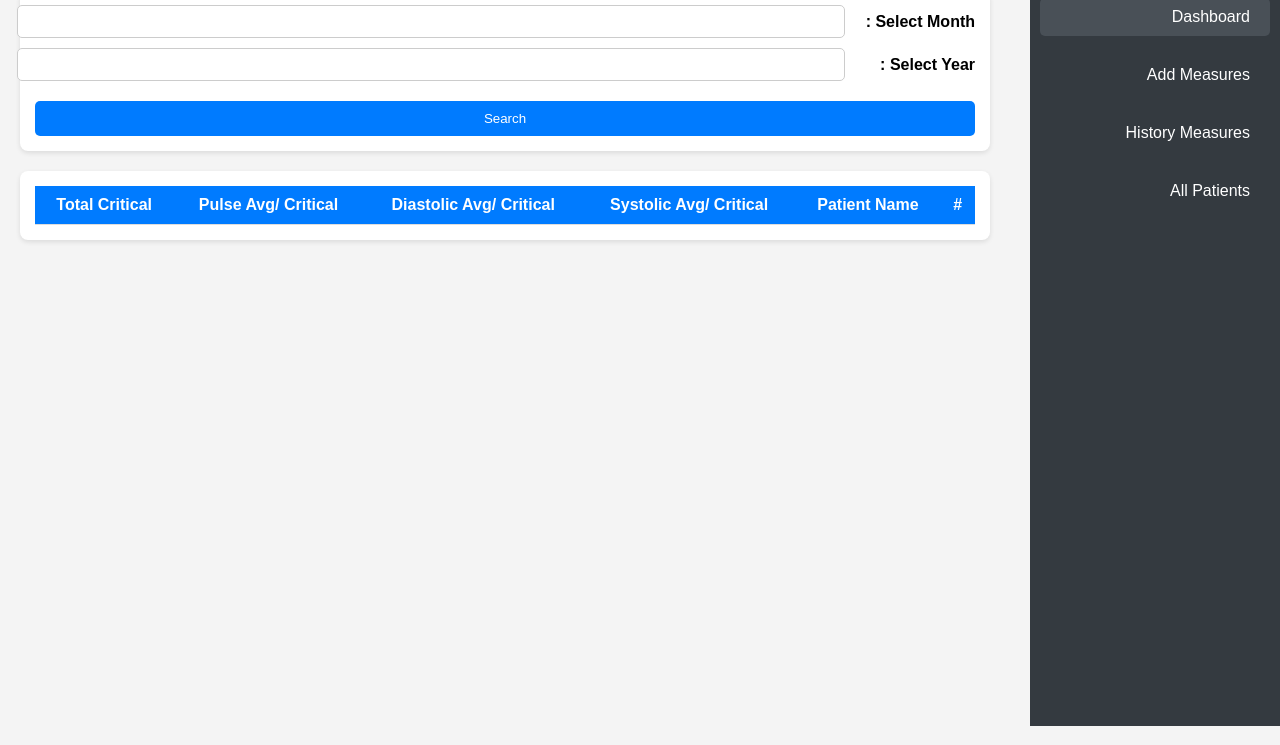
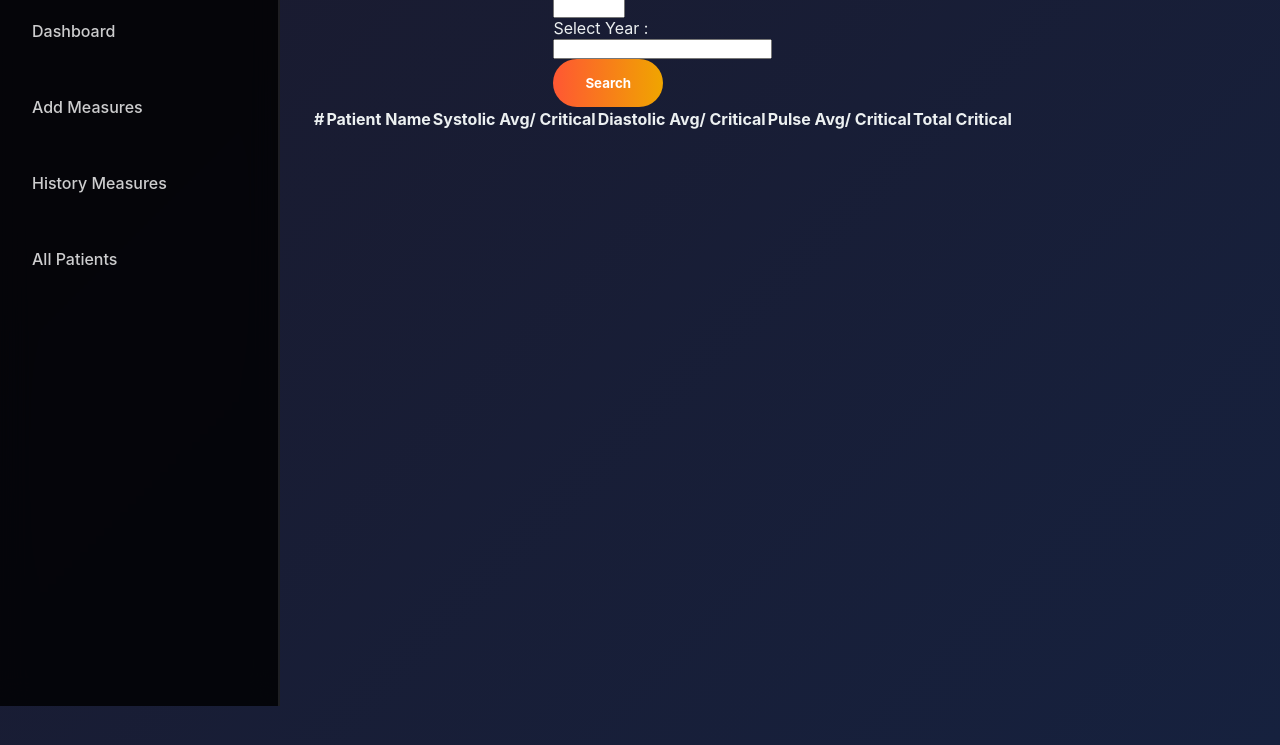
Before and after one commit to nornjuidat/Blood_monitoring.js, a website: page view/allUsers.html in a window 1280 px wide. Shown: the part 94-839 px from the top of the page. Before the commit the page ends 800 px from the top, so only its background shows below. Drawn offline with Linux system fonts and the light colour scheme.

Commit message:
עיצוב

```diff
--- a/view/bpm.css
+++ b/view/bpm.css
@@ -1,166 +1,160 @@
-/* כללי */
-body {
-    font-family: Arial, sans-serif;
-    direction: rtl;
-    text-align: right;
+:root {
+    --primary-color: #ff5733; /* צבע ראשי */
+    --secondary-color: #f0a500; /* צבע משני */
+    --accent-color: #8e44ad; /* צבע מוסף */
+    --dark-color: #2c3e50; /* צבע כהה */
+    --light-color: #ecf0f1; /* צבע בהיר */
+    --success-color: #27ae60; /* צבע הצלחה */
+    --warning-color: #e74c3c; /* צבע אזהרה */
+}
+
+* {
     margin: 0;
     padding: 0;
-    background-color: #f4f4f4;
-    display: flex;
+    box-sizing: border-box;
+    font-family: 'Inter', sans-serif;
 }
 
-/* סרגל צד (תפריט ניווט) */
+body {
+    background: linear-gradient(135deg, #1a1a2e 0%, #16213e 100%);
+    color: var(--light-color);
+    min-height: 100vh;
+    display: flex;
+    overflow: hidden;
+}
+
 .sidenav {
-    width: 250px;
+    width: 280px;
+    background: rgba(0, 0, 0, 0.8); /* שינוי צבע סרגל צדדי */
+    backdrop-filter: blur(15px); /* אפקט בלור חזק יותר */
+    border-right: 2px solid rgba(255, 255, 255, 0.1);
     height: 100vh;
-    background-color: #343a40;
-    color: white;
-    display: flex;
-    flex-direction: column;
-    padding-top: 20px;
-    position: fixed;
+    padding: 2rem 0;
+    transition: all 0.3s ease;
+    z-index: 10;
+    flex-shrink: 0;
 }
 
 .sidenav .logo {
     text-align: center;
-    font-size: 22px;
+    margin-bottom: 2rem;
+    color: var(--accent-color);
+    font-size: 1.8rem; /* שינוי גודל לוגו */
     font-weight: bold;
-    padding-bottom: 20px;
 }
 
 .sidenav ul {
     list-style: none;
-    padding: 0;
+    padding: 0 1rem;
 }
 
 .sidenav ul li {
-    padding: 10px;
+    margin-bottom: 1.5rem; /* הגדלת המרווחים בין הפריטים */
 }
 
 .sidenav ul li a {
-    color: white;
-    text-decoration: none;
     display: flex;
     align-items: center;
-    gap: 10px;
-    padding: 10px;
-    border-radius: 5px;
-    transition: background 0.3s;
+    text-decoration: none;
+    color: rgba(255, 255, 255, 0.8);
+    padding: 1rem;
+    border-radius: 8px;
+    transition: all 0.3s ease;
+    font-weight: 500;
 }
 
-.sidenav ul li a:hover,
-.sidenav ul li a.active {
-    background-color: #495057;
+.sidenav ul li a:hover {
+    background: rgba(255, 255, 255, 0.2);
+    color: var(--primary-color);
+    transform: translateX(10px); /* הזזה חזקה יותר */
 }
 
-/* תוכן ראשי */
-.main-content {
-    margin-right: 270px;
-    padding: 20px;
-    width: calc(100% - 270px);
+header {
+    background: rgba(18, 18, 18, 0.9);
+    backdrop-filter: blur(12px);
+    border-bottom: 2px solid rgba(255, 255, 255, 0.1);
+    padding: 1rem 2rem;
+    display: flex;
+    justify-content: space-between;
+    align-items: center;
+    height: 70px;
 }
 
-.page-title {
-    font-size: 24px;
-    margin-bottom: 20px;
+.content {
+    display: flex;
+    flex-direction: column;
+    align-items: center;
+    width: 100%;
+    height: 100vh;
+    overflow-y: auto;
+    padding: 2rem;
 }
 
-/* אזור החיפוש */
-.form-container-measures {
-    background: white;
-    padding: 15px;
-    border-radius: 8px;
-    box-shadow: 0 2px 5px rgba(0, 0, 0, 0.1);
-    margin-bottom: 20px;
+.dashboard {
+    display: grid;
+    grid-template-columns: repeat(auto-fit, minmax(280px, 1fr));
+    gap: 2rem;
+    width: 100%;
+    max-width: 1200px;
 }
 
-.form-group {
-    display: flex;
-    align-items: center;
-    margin-bottom: 10px;
+.card {
+    background: rgba(0, 0, 0, 0.7); /* שינוי צבע רקע כרטיסים */
+    backdrop-filter: blur(15px); /* בלור חזק יותר */
+    border-radius: 15px; /* קשת גבולות גדולה יותר */
+    padding: 2rem;
+    box-shadow: 0 4px 12px rgba(0, 0, 0, 0.3);
+    transition: transform 0.2s ease, box-shadow 0.3s ease;
+    position: relative;
+    overflow: hidden;
 }
 
-.form-group label {
-    width: 130px;
-    font-weight: bold;
+.card:hover {
+    transform: translateY(-10px);
+    box-shadow: 0 10px 30px rgba(0, 0, 0, 0.4); /* הצללה חזקה יותר */
 }
 
-.input-field {
-    flex: 1;
+.card h2 {
+    font-size: 1.4rem; /* שינוי גודל כותרת */
+    color: var(--light-color);
 }
 
-input, select {
-    width: 100%;
-    padding: 8px;
-    border: 1px solid #ccc;
-    border-radius: 5px;
-}
-
-/* כפתור חיפוש */
 button {
-    width: 100%;
-    padding: 10px;
-    background-color: #007bff;
+    background: linear-gradient(90deg, var(--primary-color), var(--secondary-color));
+    border: none;
     color: white;
-    border: none;
-    border-radius: 5px;
+    padding: 1rem 2rem;
+    border-radius: 30px; /* קשת גבולות גדולה יותר */
+    font-weight: bold;
     cursor: pointer;
-    margin-top: 10px;
+    transition: transform 0.3s ease, box-shadow 0.3s ease;
 }
 
 button:hover {
-    background-color: #0056b3;
+    transform: scale(1.1); /* הגדלת הכפתור */
+    box-shadow: 0 5px 15px rgba(30, 136, 229, 0.5); /* הצללה אינטנסיבית יותר */
 }
 
-/* טבלת המדידות */
-.table-container {
-    background: white;
-    padding: 15px;
-    border-radius: 8px;
-    box-shadow: 0 2px 5px rgba(0, 0, 0, 0.1);
+@media (max-width: 768px) {
+    .sidenav {
+        width: 200px; /* שינוי רוחב סרגל צדדי במסכים קטנים */
     }
 
-.table-wrapper {
-    overflow-x: auto;
+    .sidenav .logo, .sidenav ul li a span {
+        display: none; /* הסתרת אלמנטים */
     }
 
-table {
-    width: 100%;
-    border-collapse: collapse;
-    text-align: center;
+    .sidenav ul li a {
+        justify-content: center;
+        padding: 1rem;
     }
 
-th, td {
-    padding: 10px;
-    border-bottom: 1px solid #ddd;
+    .content {
+        padding: 1rem;
     }
 
-th {
-    background-color: #007bff;
-    color: white;
+    .dashboard {
+        grid-template-columns: 1fr; /* מבנה גריד חד עמודי */
+        gap: 1.5rem;
     }
-
-/* כפתורי עדכון ומחיקה */
-.update-btn, .delete-btn {
-    padding: 5px 10px;
-    border: none;
-    cursor: pointer;
-    border-radius: 5px;
-    color: white;
 }
-
-.update-btn {
-    background-color: #28a745;
-}
-
-.delete-btn {
-    background-color: #dc3545;
-}
-
-.update-btn:hover {
-    background-color: #218838;
-}
-
-.delete-btn:hover {
-    background-color: #c82333;
-}
```
Lines whose indentation alone changed are shown as unchanged.
